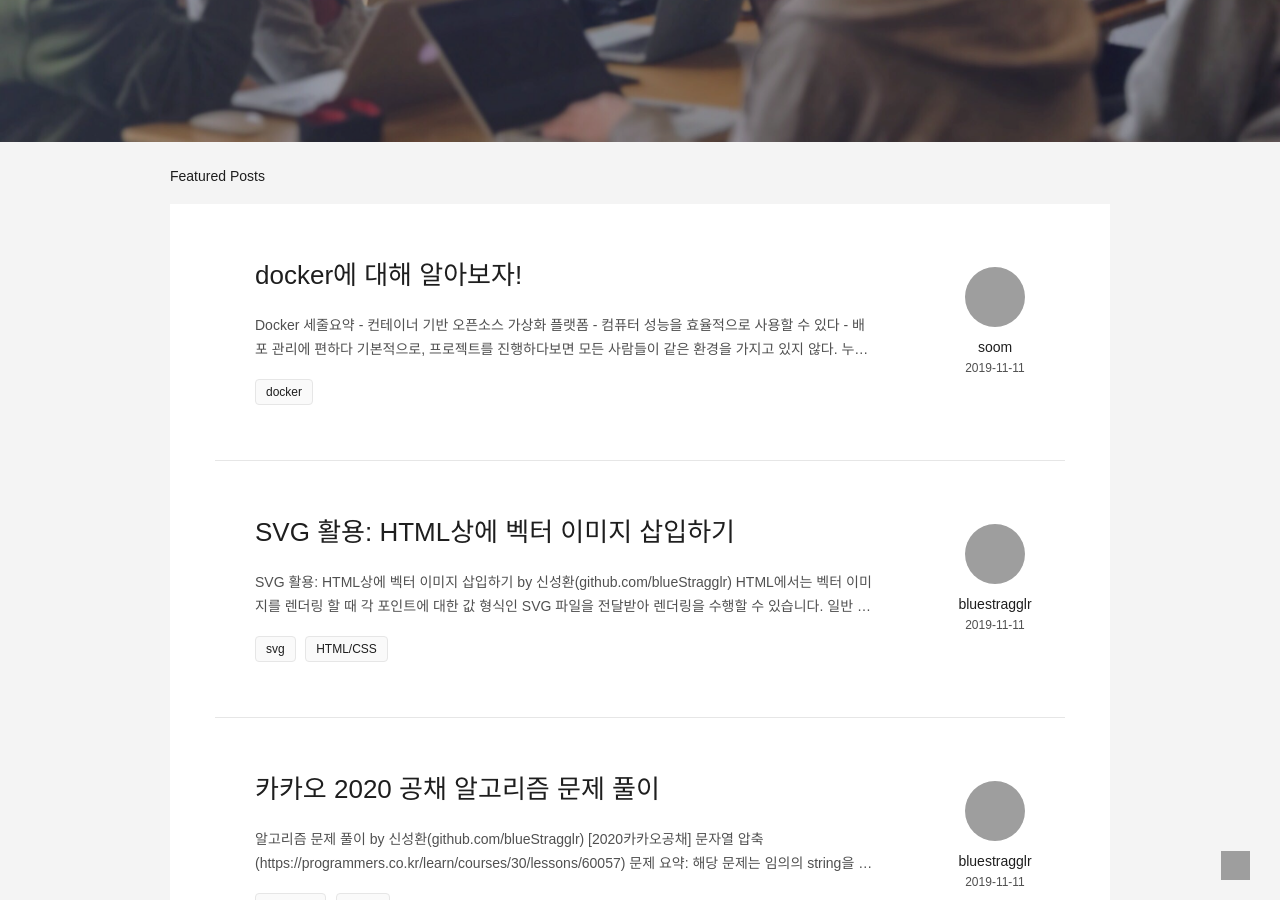
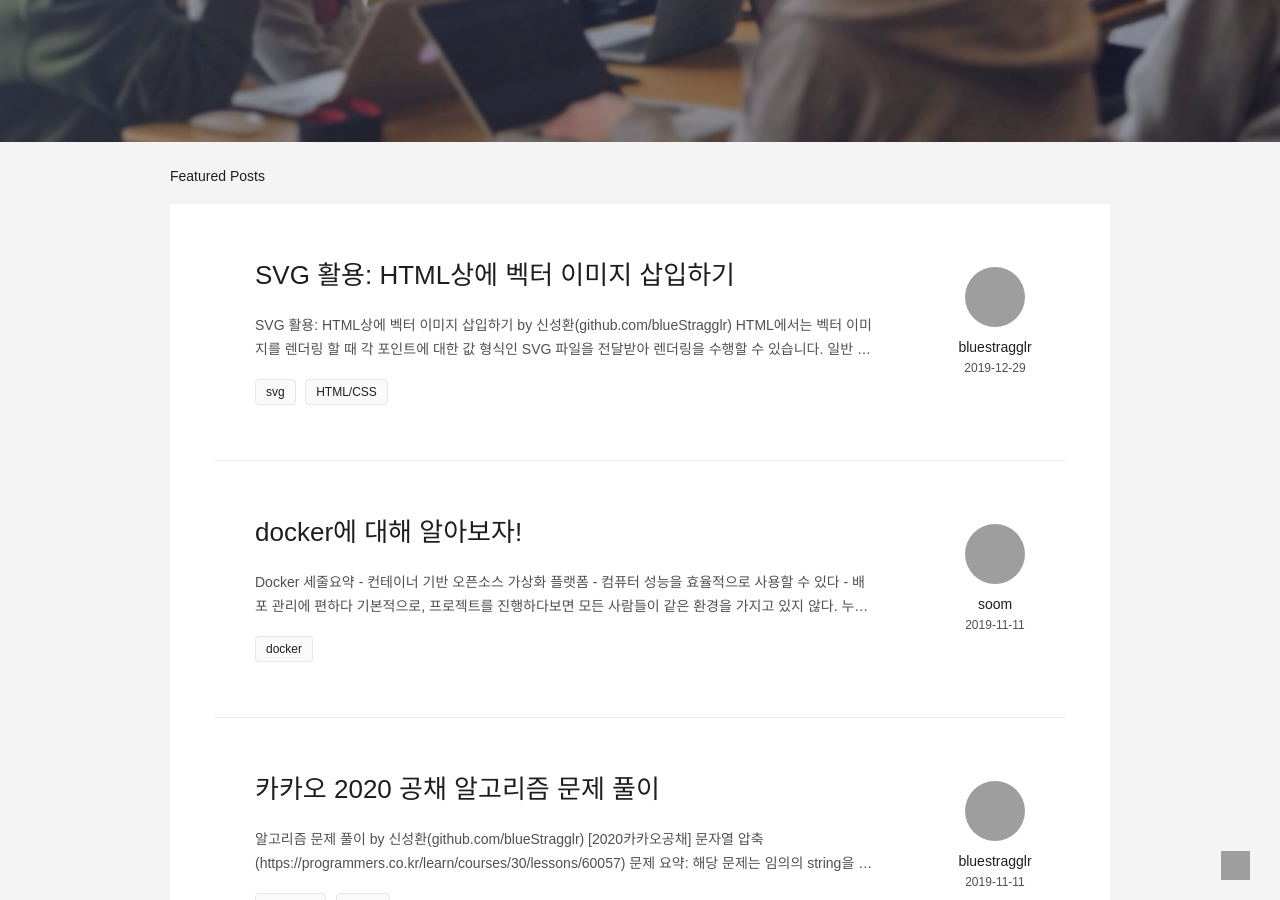
Before and after one commit to prography-tech/prography-tech.github.io, a Jekyll site: the page built from index.html, in a window 1280 px wide and 900 px high, scrolled down 379 px, cut to the strip 0-900 px from the top of the window. Built offline with Jekyll 4.4.1, drawn with Linux system fonts in a browser that asks for light colours; the list of posts is cut into pages by our own code; grey boxes are pictures that could not be loaded.

Commit message:
update post timestamp

```diff
--- a/_posts/2019-12-29-SVG in HTML.md
+++ b/_posts/2019-12-29-SVG in HTML.md
@@ -2,7 +2,7 @@
 layout: post
 title: "SVG 활용: HTML상에 벡터 이미지 삽입하기"
 author: bluestragglr
-date: 2019-11-11 00:00
+date: 2019-12-29 18:42
 tags: [svg, HTML/CSS]
 image: 'https://dab1nmslvvntp.cloudfront.net/wp-content/uploads/2017/12/1498798784svg101.svg'
 ---
```
